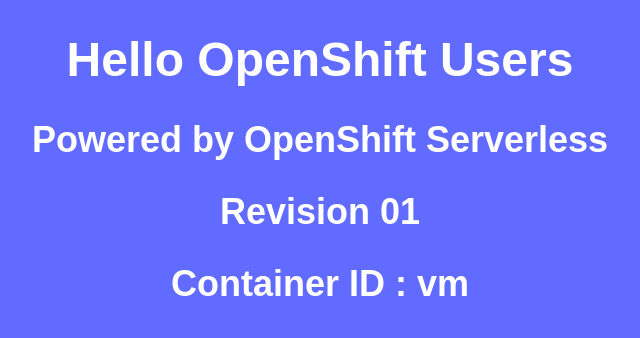
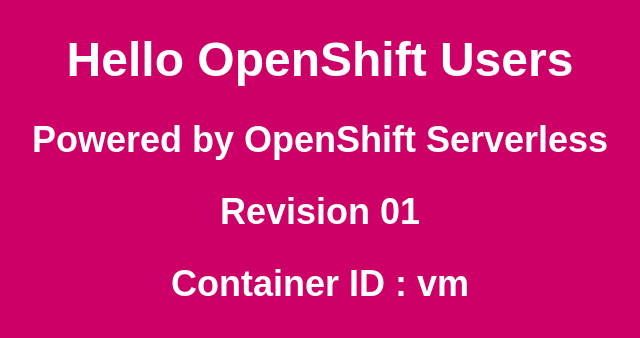
Before and after one commit to slallemand/redhat-techs, a PHP site: page / in a window 1280 px wide. Shown: the top 338 px of the page, without its empty margins (320-960 px from the left). Run offline with PHP 8.4, Linux system fonts and the light colour scheme.

Commit message:
new colors

```diff
--- a/tekton/container-images/serverless/rev01/index.php
+++ b/tekton/container-images/serverless/rev01/index.php
@@ -6,7 +6,7 @@
 		<meta name="description" content="OpenShift Serverless">
 		<style>
 			body {
-				background-color: #616bff;
+				background-color: #cc0066;
 			}
 			h1 {
 				font-family: Arial, sans-serif;
--- a/tekton/container-images/serverless/rev02/index.php
+++ b/tekton/container-images/serverless/rev02/index.php
@@ -6,7 +6,7 @@
 		<meta name="description" content="OpenShift Serverless">
 		<style>
 			body {
-				background-color: #616bff;
+				background-color: #00cc00;
 			}
 			h1 {
 				font-family: Arial, sans-serif;
```
